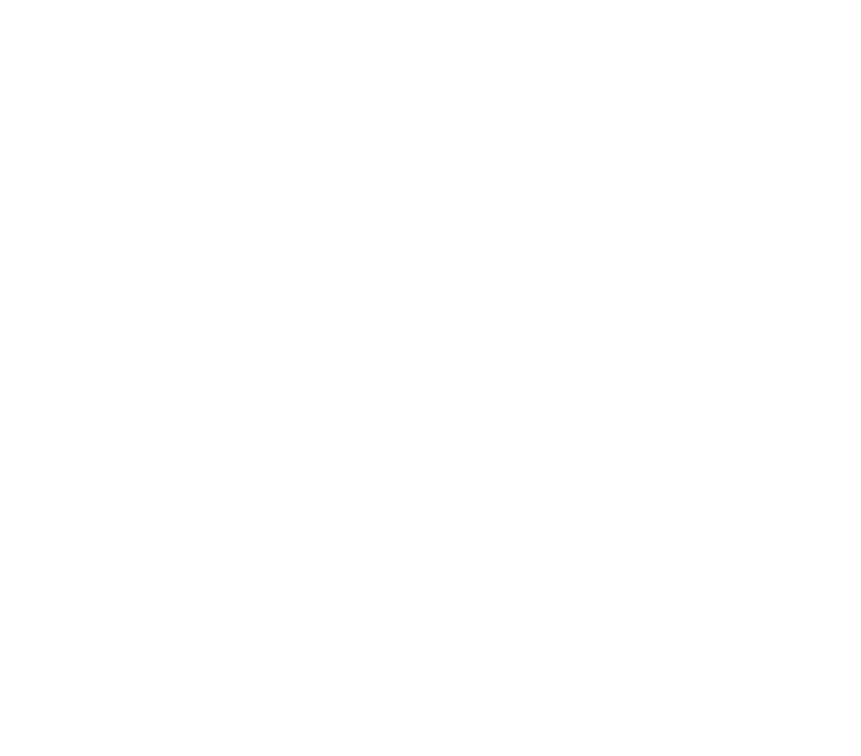
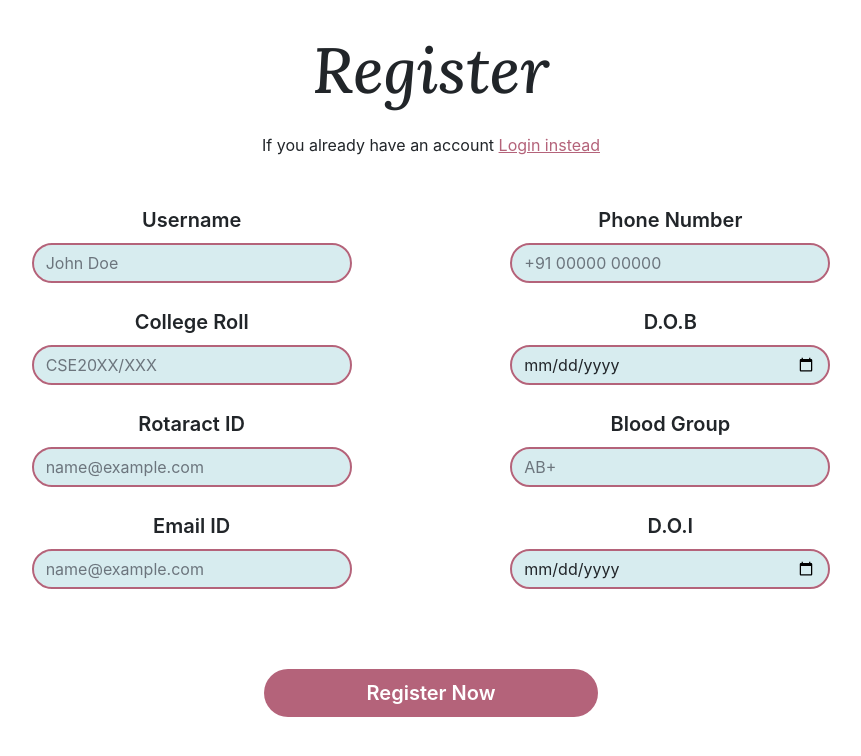
Before and after one commit to arghyadutta080/Rotaract-club-of-RCCIIT, a React (Create React App) app: page /signup in a window 1280 px wide. Before the commit this address had no page. Shown: the top 756 px of the page, without its empty margins (209-1070 px from the left). Built offline with nearby package versions, Linux system fonts and the light colour scheme.

Commit message:
login page created and signup page styling modified

```diff
--- a/src/App.js
+++ b/src/App.js
@@ -5,6 +5,11 @@ import EventPage from './pages/EventPage';
 import NoticePage from './pages/NoticePage';
 import TeamPage from './pages/TeamPage';
 import ProfilePage from './pages/ProfilePage';
+
+// importing profile pages components
+import SignUp from './components/Authentication/SignUp'
+import Login from './components/Authentication/LogIn'
+import Profile from './components/Authentication/Profile'
 
 import {
   BrowserRouter as Router,
@@ -22,7 +27,10 @@ function App() {
           <Route exact path="/event" element={<EventPage />} />
           <Route exact path="/notice" element={<NoticePage />} />
           <Route exact path="/team" element={<TeamPage />} />
-          <Route path="/profile" element={<ProfilePage/>} />
+          <Route exact path="/profile" element={<ProfilePage/>} />
+          {/* routing ProfilePage components */}
+          <Route exact path="/signup" element={<SignUp/>} />
+          <Route exact path="/login" element={<Login />} />
         </Routes>
       </Router>
     </div>
--- a/src/components/Authentication/LogIn.jsx
+++ b/src/components/Authentication/LogIn.jsx
@@ -0,0 +1,58 @@
+import React from 'react'
+import { useForm } from 'react-hook-form';
+import { yupResolver } from '@hookform/resolvers/yup';
+import * as yup from 'yup';
+import { Link } from 'react-router-dom';
+
+
+
+const schema = yup.object().shape({
+    roll: yup.string().required('This is a required field'),
+    email: yup.string().required('This is a required field')
+}).required();
+
+
+
+const Login = () => {
+
+    const { register, handleSubmit, formState: { errors } } = useForm({
+        resolver: yupResolver(schema),
+    });
+
+    return (
+        <div className='mt-4'>
+            <div className="container mt-4 pt-2">
+                <form onSubmit={handleSubmit((d) => {
+                    console.log(d);
+                    alert("Event details are collected");
+                })}>
+                    {/* Header */}
+                    <div className='text-center display-3 container-fluid mt-4 pt-4' style={{ fontFamily: "Lora" }}> <em>Login</em></div>
+                    <p className='my-4'>Don't have an account ?<Link to="/signup" style={{ color: "#B4637A" }}> Register instead</Link></p>
+
+                    <div className='d-flex justify-content-around mt-4'>
+                        {/* left-column */}
+                        <div style={{ width: "320px" }}>
+                            <div className="mt-4 pt-4">
+                                <label className="form-label fw-semibold fs-5" htmlFor="exampleInputEmail"> Email ID</label>
+                                <input type="email" className="form-control rounded-pill" style={{ backgroundColor: "#D7ECEF", border: "2px solid #B4637A" }} id="exampleInputEmail" placeholder="name@example.com" {...register('email')} />
+                                <p>{errors.email?.message}</p>
+                            </div>
+                            <div className="mt-4">
+                                <label className="form-label fw-semibold fs-5" htmlFor="exampleInpuRollt"> College Roll</label>
+                                <input type="text" className="form-control rounded-pill" style={{ backgroundColor: "#D7ECEF", border: "2px solid #B4637A" }} id="exampleInputRoll" placeholder="CSE20XX/XXX" {...register('roll')} />
+                                <p>{errors.roll?.message}</p>
+                            </div>
+                            {/* submit button */}
+                            <div className="mt-4 pt-2">
+                                <button className="mt-4 fw-semibold btn btn-lg rounded-pill" style={{ backgroundColor: "#B4637A", color: "white", width: "70%" }} type="submit">Login Now</button>
+                            </div>
+                        </div>
+                    </div>
+                </form>
+            </div>
+        </div>
+    )
+}
+
+export default Login
--- a/src/components/Authentication/SignUp.jsx
+++ b/src/components/Authentication/SignUp.jsx
@@ -2,6 +2,7 @@ import React from 'react'
 import { useForm } from 'react-hook-form';
 import { yupResolver } from '@hookform/resolvers/yup';
 import * as yup from 'yup';
+import { Link } from 'react-router-dom';
 
 
 
@@ -32,52 +33,53 @@ const SignUp = () => {
                     alert("Event details are collected");
                 })}>
                     {/* Header */}
-                    <div className='text-center display-3 container-fluid mt-4 pt-4' style={{ fontFamily: "Lora" }}> <em>Register</em></div>
+                    <div className='text-center display-3 container-fluid mt-4 pt-2' style={{ fontFamily: "Lora" }}> <em>Register</em></div>
+                    <p className='my-4'>If you already have an account <Link to="/login" style={{ color: "#B4637A" }}> Login instead</Link></p>
 
-                    <div className='d-flex justify-content-around mt-4'>
+                    <div className='d-flex justify-content-evenly flex-wrap mt-4'>
                         {/* left-column */}
-                        <div style={{ width: "40%" }}>
+                        <div style={{ width: "320px" }}>
                             <div className="mt-4">
                                 <label className="form-label fw-semibold fs-5" htmlFor="exampleInputName"> Username</label>
-                                <input type="text" className="form-control rounded-pill" style={{ backgroundColor: "#D7ECEF" }} id="exampleInputName" placeholder="John Doe" {...register('username')} />
+                                <input type="text" className="form-control rounded-pill" style={{ backgroundColor: "#D7ECEF", border: "2px solid #B4637A" }} id="exampleInputName" placeholder="John Doe" {...register('username')} />
                                 <p>{errors.username?.message}</p>
                             </div>
                             <div className="mt-4">
                                 <label className="form-label fw-semibold fs-5" htmlFor="exampleInpuRollt"> College Roll</label>
-                                <input type="text" className="form-control rounded-pill" style={{ backgroundColor: "#D7ECEF" }} id="exampleInputRoll" placeholder="CSE20XX/XXX" {...register('roll')} />
+                                <input type="text" className="form-control rounded-pill" style={{ backgroundColor: "#D7ECEF", border: "2px solid #B4637A" }} id="exampleInputRoll" placeholder="CSE20XX/XXX" {...register('roll')} />
                                 <p>{errors.roll?.message}</p>
                             </div>
                             <div className="mt-4">
                                 <label className="form-label fw-semibold fs-5" htmlFor="exampleInputId"> Rotaract ID</label>
-                                <input type="text" className="form-control rounded-pill" style={{ backgroundColor: "#D7ECEF" }} id="exampleInputId" placeholder="name@example.com" {...register('rid')} />
+                                <input type="text" className="form-control rounded-pill" style={{ backgroundColor: "#D7ECEF", border: "2px solid #B4637A" }} id="exampleInputId" placeholder="name@example.com" {...register('rid')} />
                                 <p>{errors.rid?.message}</p>
                             </div>
                             <div className="mt-4">
                                 <label className="form-label fw-semibold fs-5" htmlFor="exampleInputEmail"> Email ID</label>
-                                <input type="email" className="form-control rounded-pill" style={{ backgroundColor: "#D7ECEF" }} id="exampleInputEmail" placeholder="name@example.com" {...register('email')} />
+                                <input type="email" className="form-control rounded-pill" style={{ backgroundColor: "#D7ECEF", border: "2px solid #B4637A" }} id="exampleInputEmail" placeholder="name@example.com" {...register('email')} />
                                 <p>{errors.email?.message}</p>
                             </div>
                         </div>
                         {/* right column */}
-                        <div style={{ width: "40%" }}>
+                        <div style={{ width: "320px" }}>
                             <div className="mt-4">
                                 <label className="form-label fw-semibold fs-5" htmlFor="exampleInputNumber"> Phone Number</label>
-                                <input type="text" className="form-control rounded-pill" style={{ backgroundColor: "#D7ECEF" }} id="exampleInputNumber" placeholder="+91 00000 00000" {...register('phone')} />
+                                <input type="text" className="form-control rounded-pill" style={{ backgroundColor: "#D7ECEF", border: "2px solid #B4637A" }} id="exampleInputNumber" placeholder="+91 00000 00000" {...register('phone')} />
                                 <p>{errors.phone?.message}</p>
                             </div>
                             <div className="mt-4">
                                 <label className="form-label fw-semibold fs-5" htmlFor="exampleInputDob"> D.O.B</label>
-                                <input type="date" className="form-control rounded-pill" style={{ backgroundColor: "#D7ECEF" }} id="exampleInputDob" {...register('dob')} />
+                                <input type="date" className="form-control rounded-pill" style={{ backgroundColor: "#D7ECEF", border: "2px solid #B4637A" }} id="exampleInputDob" {...register('dob')} />
                                 <p>{errors.dob?.message}</p>
                             </div>
                             <div className="mt-4">
                                 <label className="form-label fw-semibold fs-5" htmlFor="exampleInputBlood"> Blood Group</label>
-                                <input type="text" className="form-control rounded-pill" style={{ backgroundColor: "#D7ECEF" }} id="exampleInputBlood" placeholder="AB+" {...register('blood')} />
+                                <input type="text" className="form-control rounded-pill" style={{ backgroundColor: "#D7ECEF", border: "2px solid #B4637A" }} id="exampleInputBlood" placeholder="AB+" {...register('blood')} />
                                 <p>{errors.blood?.message}</p>
                             </div>
                             <div className="mt-4">
                                 <label className="form-label fw-semibold fs-5" htmlFor="exampleInputDoi"> D.O.I</label>
-                                <input type="date" className="form-control rounded-pill" style={{ backgroundColor: "#D7ECEF" }} id="exampleInputDoi" {...register('doi')} />
+                                <input type="date" className="form-control rounded-pill" style={{ backgroundColor: "#D7ECEF", border: "2px solid #B4637A" }} id="exampleInputDoi" {...register('doi')} />
                                 <p>{errors.doi?.message}</p>
                             </div>
                         </div>
@@ -85,7 +87,7 @@ const SignUp = () => {
 
                     {/* submit button */}
                     <div className="mt-4 pt-3">
-                        <button className="mt-4 fw-semibold btn btn-lg rounded-pill" style={{ backgroundColor: "#B4637A", color: "white", width: "40%" }} type="submit">Register Now</button>
+                        <button className="mt-4 fw-semibold btn btn-lg rounded-pill" style={{ backgroundColor: "#B4637A", color: "white", width: "30%" }} type="submit">Register Now</button>
                     </div>
 
                 </form>
--- a/src/pages/ProfilePage.jsx
+++ b/src/pages/ProfilePage.jsx
@@ -1,5 +1,9 @@
 import React from 'react'
 import SignUp from '../components/Authentication/SignUp'
+import Login from '../components/Authentication/LogIn'
+import Profile from '../components/Authentication/Profile'
+
+
 
 const ProfilePage = () => {
   return (
```
